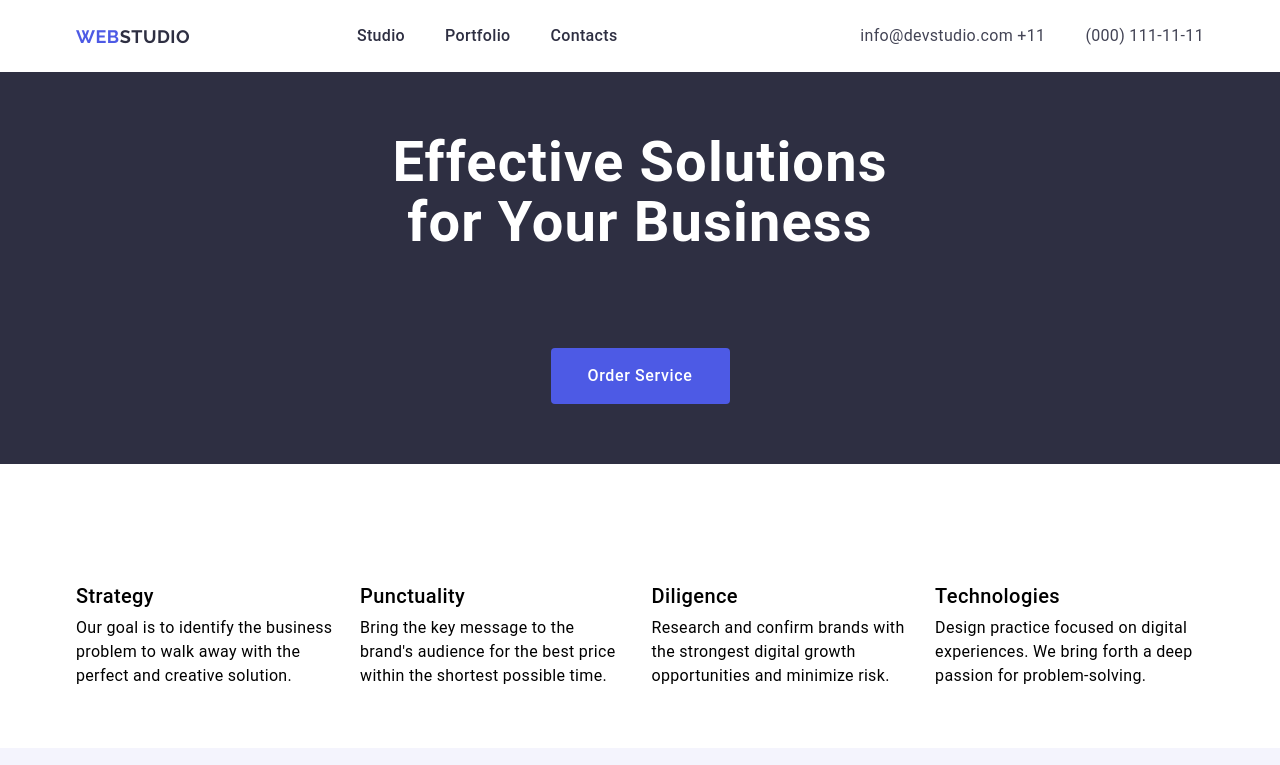
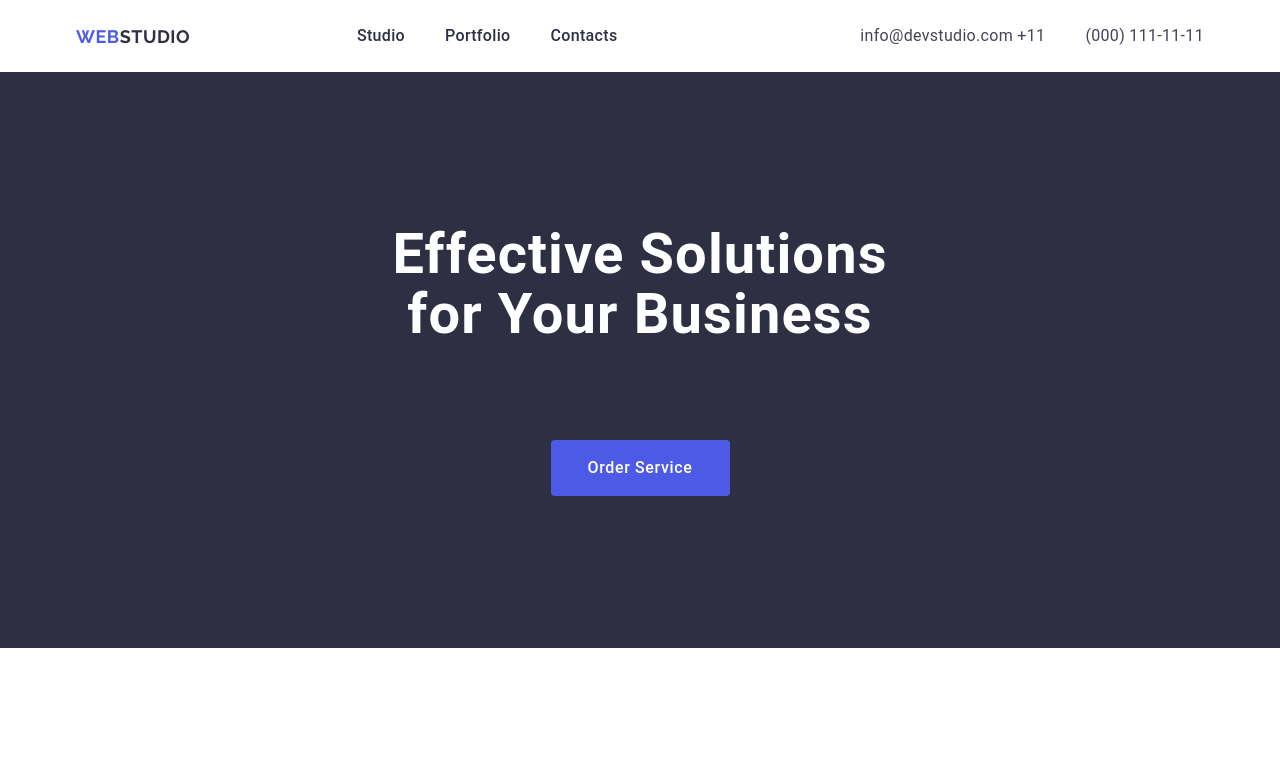
Before and after one commit to EmirhanGumustas/goit-markup-hw-03, a plain HTML site: page index.html in a window 1280 px wide. Shown: the top 765 px of the page. Drawn offline with nearby package versions, Linux system fonts and the light colour scheme.

Commit message:
Update style.css

```diff
--- a/css/style.css
+++ b/css/style.css
@@ -124,6 +124,7 @@ h1{
   width: 496px;
   height: 120px;
   color: white;
+  margin-top:92px;
 }
 /*2.Section Buton*/
 button{
@@ -141,6 +142,10 @@ button{
   margin: auto;
   border: none;
   margin-top:48px;
+  cursor: pointer;
+  margin-bottom: 92px;
+
+
 }
 button:hover{
   background-color: #404BBF;
@@ -277,6 +282,7 @@ background-color: #2E2F42;
   letter-spacing: 0.02em;
   font-family: "Roboto", sans-serif;
   padding-bottom: 100px;
+      padding-bottom: 100px;
 }
 .frame-footer-white{
   color: white;
```
